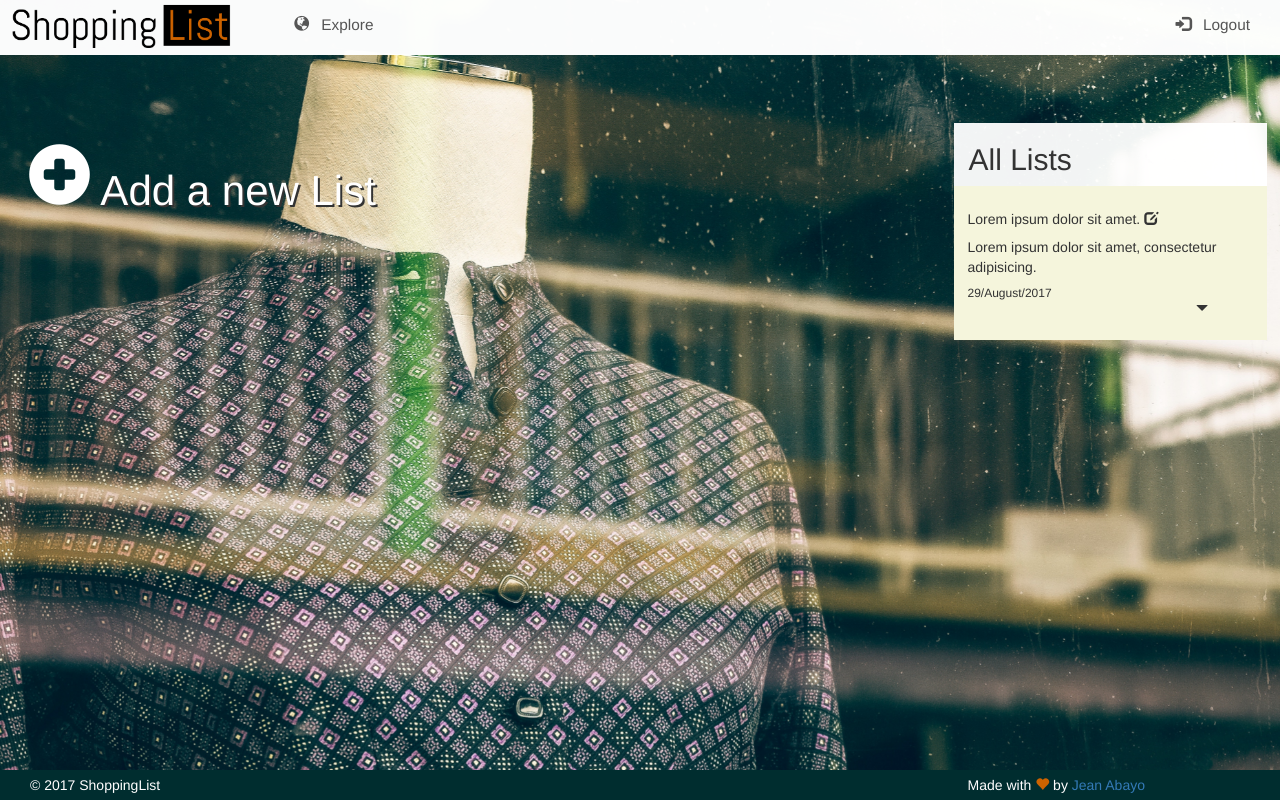
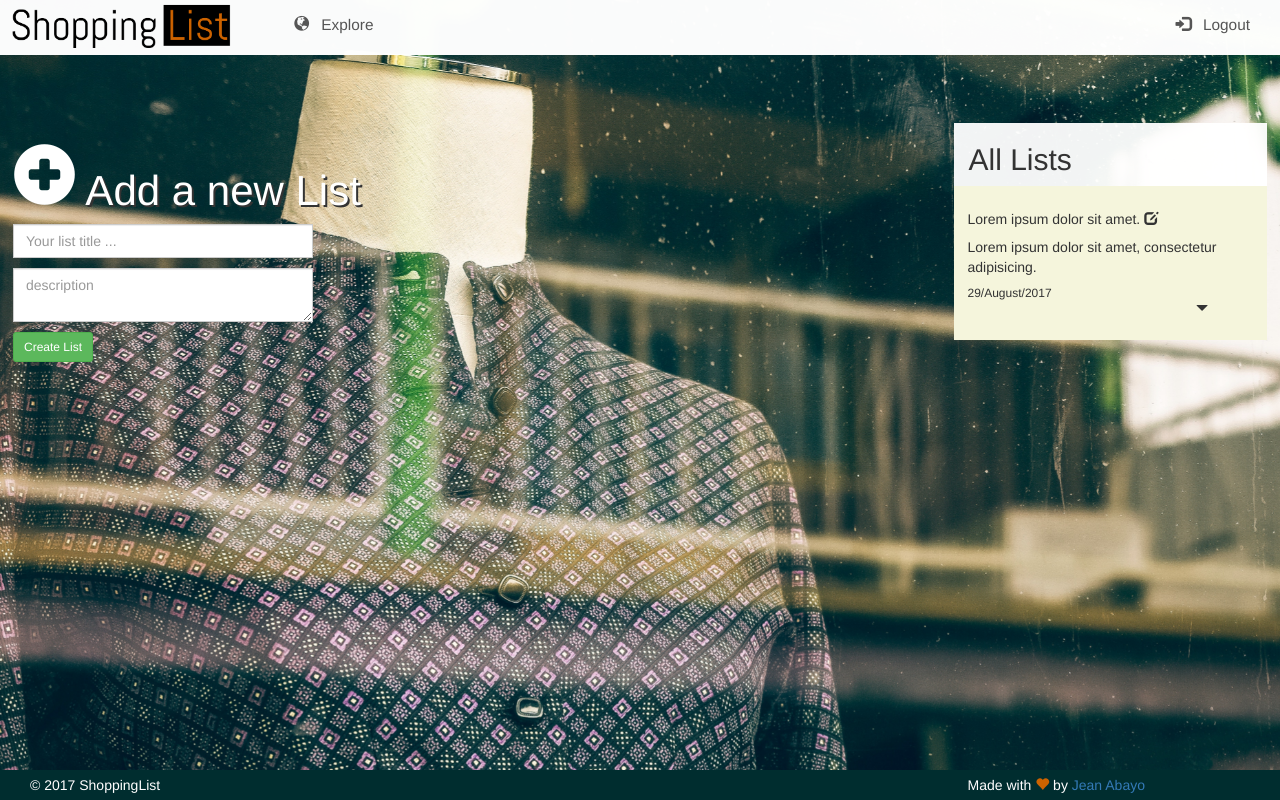
Before and after one commit to j33n/ShoppingListDesign, a Flask app: page /dashboard in a window 1280 px wide. Run offline with Flask 2, Linux system fonts and the light colour scheme; the visitor is signed in with stand-in values (Sample User, id 1); some libraries are stand-ins or nearby versions.

Commit message:
session storage enhancement

```diff
--- a/app.py
+++ b/app.py
@@ -3,10 +3,11 @@ from flask import Flask, render_template, redirect, url_for, request, session, f
 from functools import wraps
 from models.user import User
 from models.store import Store
+from models.shoppinglist import ShoppingList
 from werkzeug.security import generate_password_hash, \
      check_password_hash
 from datetime import datetime
-from forms import RegisterForm, LoginForm
+from forms import RegisterForm, LoginForm, ListForm
 
 app = Flask(__name__)
 
@@ -25,7 +26,7 @@ def login_required(f):
 
 @app.route('/', methods=['GET', 'POST'])
 def home():
-	print(check_password_hash(session['storage']['password'], 'test'))
+	print(session['storage'])
 	error = None
 	form = RegisterForm(request.form)
 	if request.method == 'POST':
@@ -38,8 +39,12 @@ def home():
 			)
 			new_user.save_user()
 			session['logged_in'] = True
-			Store().store_session(new_user.user_data())
-			flash('Welcome ' + session['storage']['username'])
+			Store().store_session([new_user.user_data()])
+			flash(
+				'Welcome ' + session['storage']
+				[len(session['storage'])-1]
+				['username']
+			)
 			return redirect(url_for('dashboard'))
 		return render_template("homepage.html", form=form, error=error)
 	return render_template("homepage.html", form=form, error=error)
@@ -51,7 +56,8 @@ def login():
 	if request.method == 'POST':
 		if form.validate_on_submit():
 			if(request.form['username'] != session['storage']['email'])\
-				or check_password_hash(session['storage']['password'], request.form['password']) is False:
+				or check_password_hash(
+					session['storage']['password'], request.form['password']) is False:
 				error = 'Invalid Credentials, Try Again'
 			else:
 				session['logged_in'] = True
@@ -61,16 +67,30 @@ def login():
 			return render_template("login.html", form=form, error=error)
 	return render_template("login.html", form=form, error=error)
 
-@app.route('/dashboard')
+@app.route('/dashboard', methods=['GET', 'POST'])
 @login_required
 def dashboard():
-	return render_template("dashboard.html")
+	form = ListForm(request.form)
+	if request.method == 'POST':
+		if form.validate_on_submit():
+			new_list = ShoppingList(
+				owner_id=session['storage']['user_id'],
+				title=request.form['title'],
+				description=request.form['description'],
+				created_on=datetime.now()
+			)
+			Store().newlist_session(new_list.list_data())
+			flash('List created successfuly')
+			return render_template("dashboard.html", form=form)
+		flash('Something went wrong')
+		return render_template("dashboard.html", form=form)
+	return render_template("dashboard.html", form=form)
 
 @app.route('/logout')
 @login_required
 def logout():
 	session.pop('logged_in', None)
-	flash('We hope you enjoyed organizing and sharing list see you soon')
+	flash('We hope you enjoyed organizing and sharing lists see you soon')
 	return redirect(url_for('home'))
 
 if __name__ == '__main__':
--- a/forms.py
+++ b/forms.py
@@ -1,6 +1,6 @@
 """this module handles the field defination of registration and bucketlist creation"""
 from flask_wtf import Form
-from wtforms import TextField, PasswordField, validators
+from wtforms import TextField, PasswordField, validators, TextAreaField
 from wtforms.validators import DataRequired, Length, Email, EqualTo
 
 class LoginForm(Form):
@@ -10,15 +10,15 @@ class LoginForm(Form):
 class RegisterForm(Form):
     username = TextField(
         'Username',
-        validators=[DataRequired(), Length(min=3, max=25)]
+        validators=[DataRequired(), Length(min=5, max=25)]
     )
     email = TextField(
         'Email',
-        validators=[DataRequired(), Email(message=None), Length(min=3, max=25)]
+        validators=[DataRequired(), Email(message=None), Length(min=10, max=25)]
     )
     password = PasswordField(
         'Password',
-        validators=[DataRequired(), Length(min=3, max=25)]
+        validators=[DataRequired(), Length(min=5, max=25)]
     )
     confirmpassword = PasswordField(
         'ConfirmPassword',
@@ -27,3 +27,7 @@ class RegisterForm(Form):
             EqualTo('password', message='Passwords must match')
         ]
     )
+
+class ListForm(Form):
+    title = TextField('Title', validators=[DataRequired()])
+    description = TextAreaField('Content', validators=[DataRequired(), Length(max=225)])
--- a/templates/dashboard.html
+++ b/templates/dashboard.html
@@ -50,10 +50,15 @@
         {% endfor %}
       </h3>
         <div class="col-lg-9 col-md-12 col-sm-12 col-xs-12 sl_hero_control">
-         <h1>
-           <span class="glyphicon glyphicon-plus-sign" aria-hidden="true"></span>
-           Add a new List
-         </h1>
+         <div class="row">
+          <h1>
+            <span class="glyphicon glyphicon-plus-sign" aria-hidden="true"></span>
+              Add a new List
+            </h1>
+         </div>
+         <div class="row new_list">
+           {% include 'forms/new_list_form.html' %}
+         </div>
        </div>
        <div class="col-lg-3 col-md-12 col-sm-12 col-xs-12 sl_hero_display">
         <div class="sl_item_title">
--- /dev/null
+++ b/templates/forms/new_list_form.html
@@ -0,0 +1,34 @@
+<form class="form-horizontal" role="form" action="" method="post">
+  {{ form.csrf_token }}
+  <div class="input-group" style="width:300px; margin-bottom:10px;">
+    {{ form.title(placeholder="Your list title ...", class="form-control") }}
+  </div>
+  <span class="error">
+      {% if form.title.errors %}
+        {% for error in form.title.errors %}
+          {{error}}
+        {% endfor %}
+      {% endif %}
+    </span>
+  <div class="input-group" style="width:300px; margin-bottom:10px;">
+    {{ form.description(placeholder="description", class="form-control") }}
+  </div>
+  <span class="warning">
+      {% if form.description.errors %}
+        {% for error in form.description.errors %}
+          {{error}}
+        {% endfor %}
+      {% endif %}
+  </span>
+  {% if error %}
+    <p class="error" style="color:red">
+      <strong>Error: </strong>
+        {{ error }}
+    </p>
+  {% endif %}
+  <div class="form-group last">
+    <div class="col-sm-12">
+      <button type="submit" class="btn btn-success btn-sm">Create List</button>
+    </div>
+  </div>
+</form>
```
Also changed, not shown: models/shoppinglist.py (added, +32 -0 lines), models/store.py (+5 -3 lines), models/user.py (+6 -4 lines), models/list.py (deleted).
